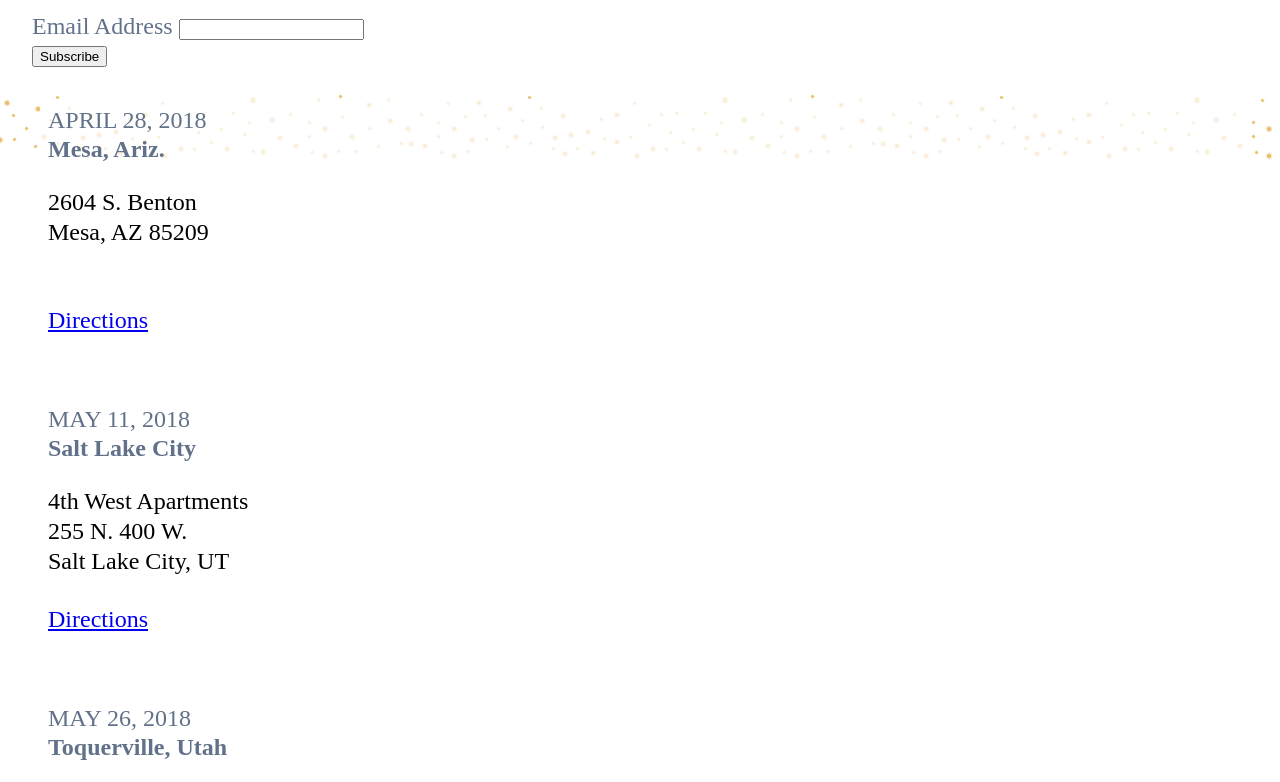
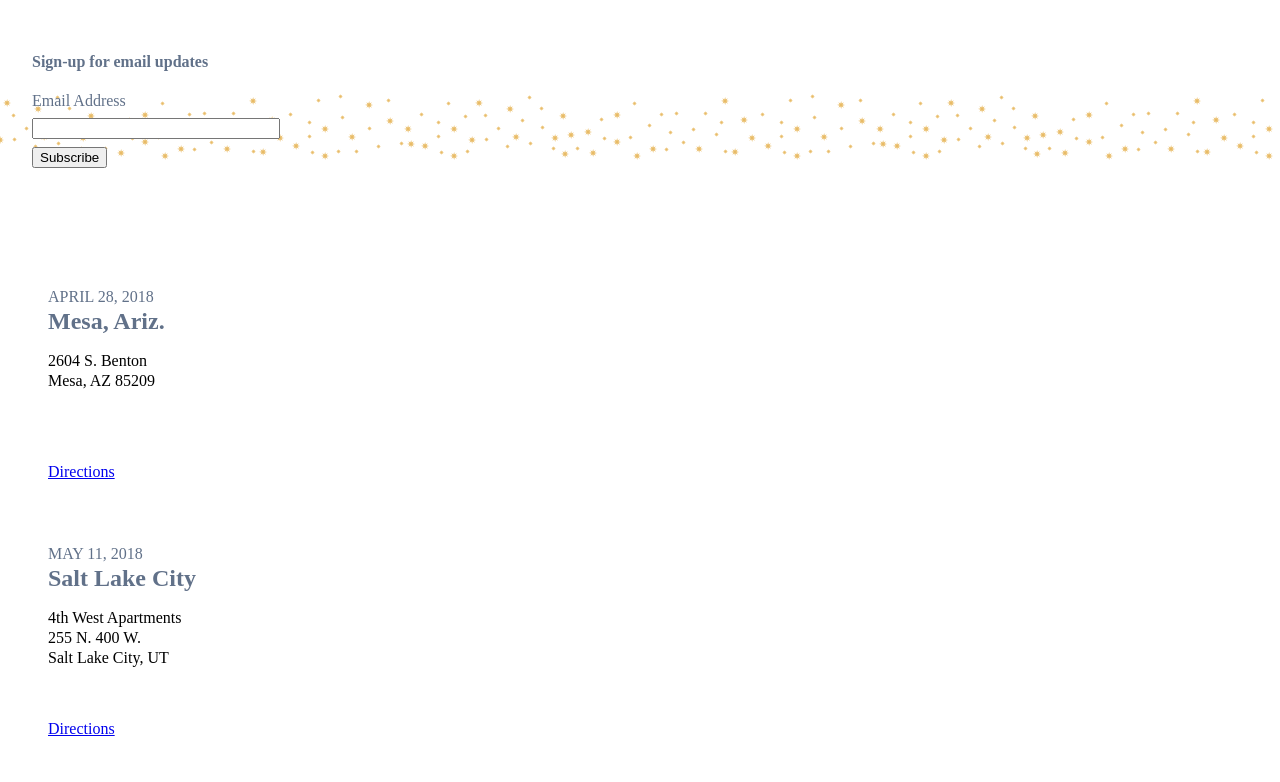
Before and after one commit to mattmontgomery/mattandginny.wedding, a React app: page / in a window 1280 px wide. Shown: the part 688-1470 px from the top of the page. Built offline with nearby package versions, Linux system fonts and the light colour scheme.

Commit message:
Clean up mailchimp

```diff
--- a/src/index.js
+++ b/src/index.js
@@ -105,43 +105,22 @@ const Directions = () => {
 
 const EmailSignup = () => {
   return (
-    <div id="mc_embed_signup">
+    <div id="mc_embed_signup" className="signup">
+      <h4>{"Sign-up for email updates"}</h4>
       <form
         action="https://instagram.us17.list-manage.com/subscribe/post?u=0f053e3093d7bf7019324ee48&amp;id=2d4882412a"
         method="post"
-        id="mc-embedded-subscribe-form"
         name="mc-embedded-subscribe-form"
         className="validate"
         target="_blank"
         noValidate
       >
-        <div id="mc_embed_signup_scroll">
-          <div className="mc-field-group">
-            <label htmlFor="mce-EMAIL">Email Address </label>
-            <input
-              type="email"
-              defaultValue=""
-              name="EMAIL"
-              className="required email"
-              id="mce-EMAIL"
-            />
+        <div>
+          <div>
+            <label htmlFor="mce-EMAIL">{"Email Address"}</label>
+            <input type="email" defaultValue="" name="EMAIL" />
           </div>
-          <div id="mce-responses" className="clear">
-            <div
-              className="response"
-              id="mce-error-response"
-              style={{ display: "none" }}
-            />
-            <div
-              className="response"
-              id="mce-success-response"
-              style={{ display: "none" }}
-            />
-          </div>
-          <div
-            style={{ position: "absolute", left: "-5000px" }}
-            aria-hidden="true"
-          >
+          <div style={{ display: "none" }} aria-hidden="true">
             <input
               type="text"
               name="b_0f053e3093d7bf7019324ee48_2d4882412a"
@@ -149,14 +128,8 @@ const EmailSignup = () => {
               value=""
             />
           </div>
-          <div className="clear">
-            <input
-              type="submit"
-              value="Subscribe"
-              name="subscribe"
-              id="mc-embedded-subscribe"
-              className="button"
-            />
+          <div>
+            <input type="submit" value="Subscribe" name="subscribe" />
           </div>
         </div>
       </form>
--- a/src/index.scss
+++ b/src/index.scss
@@ -40,7 +40,6 @@ html {
   grid-auto-rows: min-content;
   @media (max-device-width: $breakpointMobile), (max-width: $breakpointMobile) {
     display: block;
-    font-size: 1.5rem;
   }
   .invitation {
     grid-column: 1;
@@ -155,11 +154,15 @@ html {
 }
 
 .signup {
-  margin: 0.5rem;
+  margin: 5rem 0;
   label {
     margin-bottom: 0.5rem;
     display: block;
   }
-  button {
+  input[type="email"] {
+    min-width: 15rem;
+  }
+  input[type="submit"] {
+    margin-top: 0.5rem;
   }
 }
```
